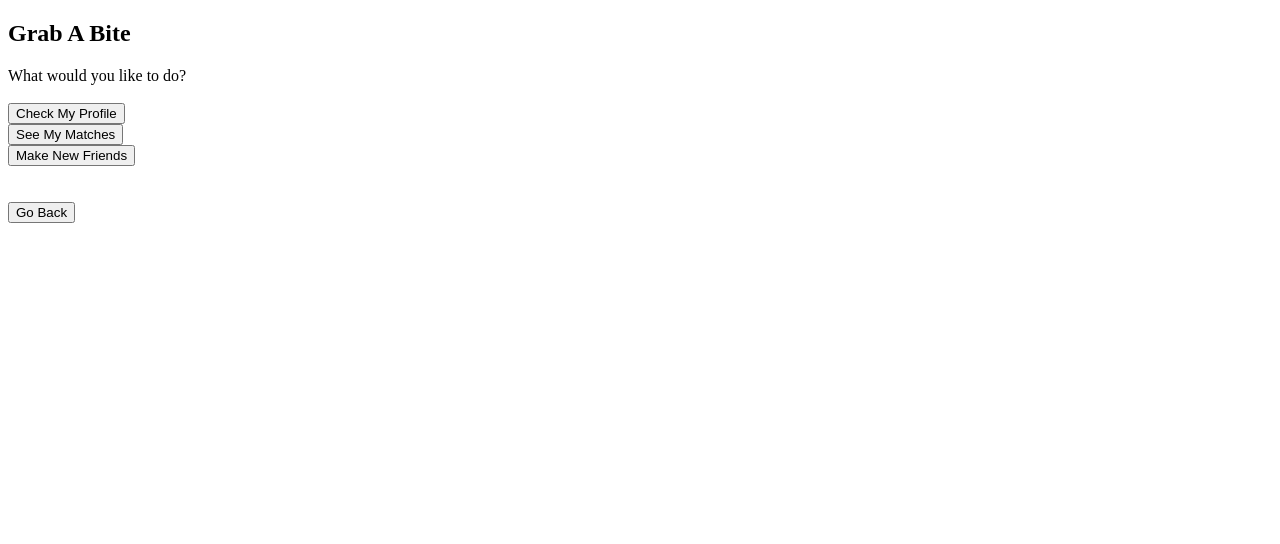
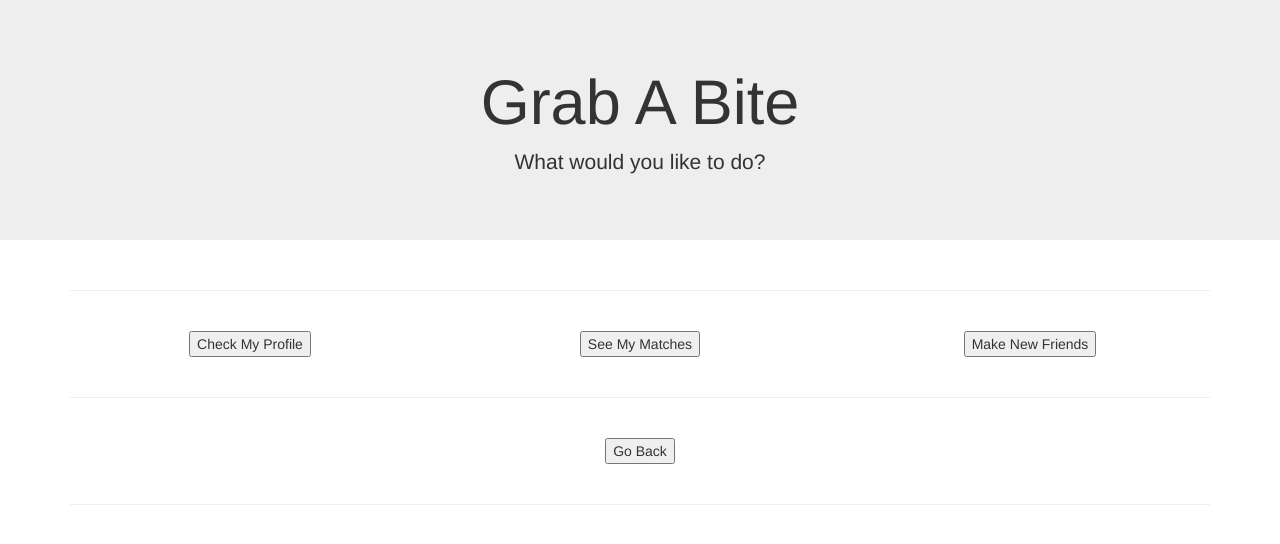
Before and after one commit to Oontsk/Grab-a-Bite, a PHP site: page /menu.html in a window 1280 px wide. Shown: the top 544 px of the page. Run offline with PHP 8.4, Linux system fonts and the light colour scheme; some libraries are stand-ins or nearby versions.

Commit message:
added bootstrap formatting to menu.html

```diff
--- a/homepage.html
+++ b/homepage.html
@@ -17,7 +17,7 @@
 <!-- Grab A Bite home page -->
 <div class="jumbotron text-center">
     <h1>Welcome to Grab A Bite</h1>
-    <p>Your guide to finding partners who love food.
+    <p>Your guide to finding partners who love food.</p>
 </div>
 
 <div class="container">
--- a/login.php
+++ b/login.php
@@ -30,6 +30,7 @@ if(isset($_POST['login'])){
         die($db_connection->connect_error);
     }
 
+    print_r($_POST);
     $tempEmail = $_POST['email'];
     $password = $_POST['password'];
     $email = trim($tempEmail);
--- a/menu.html
+++ b/menu.html
@@ -1,30 +1,50 @@
 <!DOCTYPE html>
 <html>
 <head>
-		<title>Home Page</title>
+	<title>Menu Page</title>
+	<meta charset="utf-8">
+	<meta name="viewport" content="width=device-width, initial-scale=1">
+	<link rel="stylesheet" href="https://maxcdn.bootstrapcdn.com/bootstrap/3.3.7/css/bootstrap.min.css">
+	<link rel="shortcut icon" href="favicon.ico"/>
+	<script src="https://ajax.googleapis.com/ajax/libs/jquery/3.2.1/jquery.min.js"></script>
+	<script src="https://maxcdn.bootstrapcdn.com/bootstrap/3.3.7/js/bootstrap.min.js"></script>
 </head>
 
 <body>
-		<h2>Grab A Bite</h2>
+<div class="jumbotron text-center">
+	<h1>Grab A Bite</h1>
+	<p>What would you like to do?</p>
+</div>
 
-		What would you like to do?
-		<br><br>
-
+<div class="container">
+	<div class="text-center">
+		<hr><br>
+		<div class="form-group row">
+			<div class="col-sm-4">
 				<form action="myProfile.php" method="POST">
 					<input type="submit" name="profile" value="Check My Profile"/>
 				</form>
+			</div>
 
+			<div class="col-sm-4">
 				<form action="myMatches.html" method="POST">
 					<input type="submit" name="matches" value="See My Matches"/>
 				</form>
+			</div>
 
+			<div class="col-sm-4">
 				<form action="makeFriends.html" method="POST">
-			<input type="submit" name="newFriends" value="Make New Friends"/>
+					<input type="submit" name="newFriends" value="Make New Friends"/><br><br>
 				</form>
-		<br><br>
+			</div>
+		</div>
+		<hr><br>
 
 		<form action="homepage.html" method="POST">
-			<input type="submit" name="home" value="Go Back"/>
+			<input type="submit" name="home" value="Go Back"/><br><br>
 		</form>
+		<hr>
+	</div>
+</div>
 </body>
 </html>
```
Lines whose indentation alone changed are shown as unchanged.
